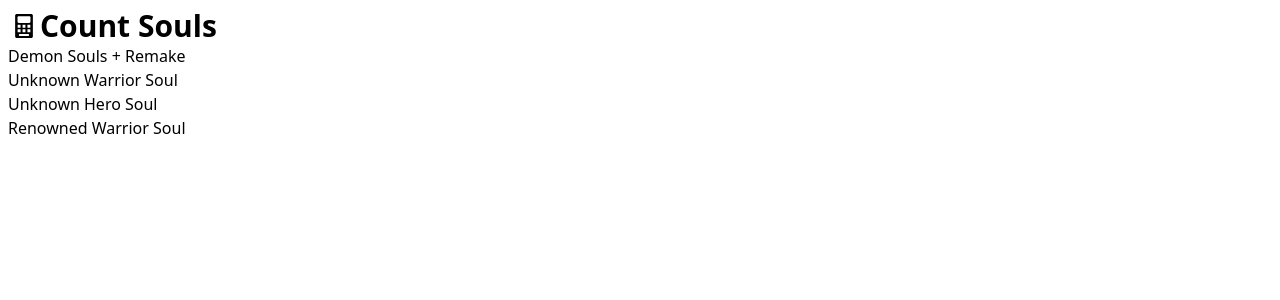
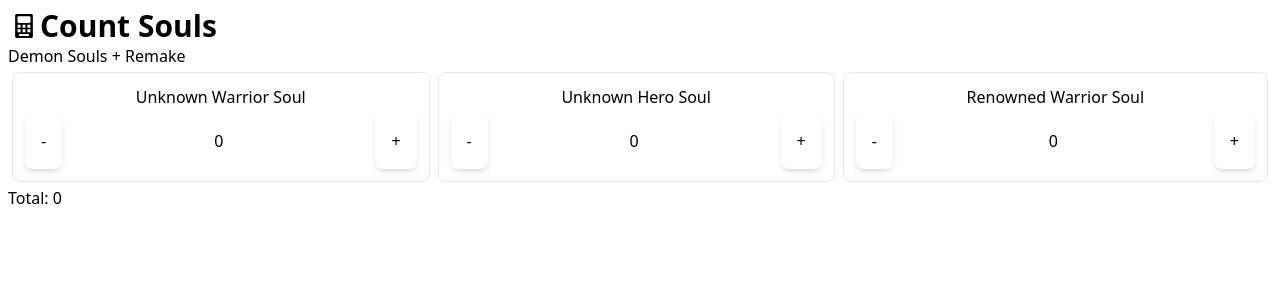
Before and after one commit to ElmarTalibzade/count-souls, a SvelteKit app: page /demonsouls in a window 1280 px wide. Shown: the top 300 px of the page. Built offline with nearby package versions, Linux system fonts and the light colour scheme.

Commit message:
Added basic soul calculation logic

```diff
--- a/src/components/common/calculator.svelte
+++ b/src/components/common/calculator.svelte
@@ -1,11 +1,53 @@
 <script lang="ts">
-  import type Soul from 'models/soul';
+  import type SoulCalculation from 'models/soulCalculation';
+  import type SoulDefinition from 'models/soulDefinition';
 
-  export let souls: Soul[];
+  export let soulDefinitions: SoulDefinition[];
+
+  let soulCalculations: SoulCalculation[] = soulDefinitions.map((definition) => ({
+    definition: definition,
+    quantity: 0,
+  }));
+
+  $: soulsTotal = soulCalculations.reduce<number>((prev, soul) => {
+    return prev + soul.definition.value * soul.quantity;
+  }, 0);
+
+  function increment(index: number) {
+    const newQuantity = soulCalculations[index].quantity + 1;
+    setQuantity(index, newQuantity);
+  }
+
+  function decrement(index: number) {
+    const newQuantity = soulCalculations[index].quantity - 1;
+    setQuantity(index, newQuantity);
+  }
+
+  function setQuantity(index: number, newQuantity: number) {
+    soulCalculations[index].quantity = Math.max(0, newQuantity);
+    soulCalculations = soulCalculations;
+  }
 </script>
 
-<div>
-  {#each souls as soul, i}
-    <div>{soul.name}</div>
+<div class="flex flex-row flex-wrap">
+  {#each soulCalculations as soul, i}
+    <div class="grow border border-solid rounded-lg p-3 m-1">
+      <div class="mb-1 text-center text-base">{soul.definition.name}</div>
+      <div class="flex items-center justify-between">
+        <button
+          on:click={() => decrement(i)}
+          class="bg-orange-dark rounded-lg p-4 shadow-md text-base">-</button
+        >
+        <div class="text-base">{soul.quantity}</div>
+        <button
+          on:click={() => increment(i)}
+          class="bg-orange-dark rounded-lg p-4 shadow-md text-base">+</button
+        >
+      </div>
+    </div>
   {/each}
 </div>
+
+<div>
+  Total: {soulsTotal}
+</div>
--- a/src/models/soul.ts
+++ /dev/null
@@ -1,4 +0,0 @@
-export default interface Soul {
-  name: string;
-  value: number;
-}
--- /dev/null
+++ b/src/models/soulCalculation.ts
@@ -0,0 +1,6 @@
+import type SoulDefinition from './soulDefinition';
+
+export default interface SoulCalculation {
+  definition: SoulDefinition;
+  quantity: number;
+}
--- /dev/null
+++ b/src/models/soulDefinition.ts
@@ -0,0 +1,4 @@
+export default interface SoulDefinition {
+  name: string;
+  value: number;
+}
--- a/src/routes/demonsouls/+page.svelte
+++ b/src/routes/demonsouls/+page.svelte
@@ -1,6 +1,6 @@
 <script lang="ts">
   import Calculator from '../../components/common/calculator.svelte';
-  import type Soul from 'models/soul';
+  import type Soul from 'models/soulDefinition';
 
   const souls: Soul[] = [
     { name: 'Unknown Warrior Soul', value: 200 },
@@ -11,4 +11,4 @@
 
 <h1>Demon Souls + Remake</h1>
 
-<Calculator {souls} />
+<Calculator soulDefinitions={souls} />
```
